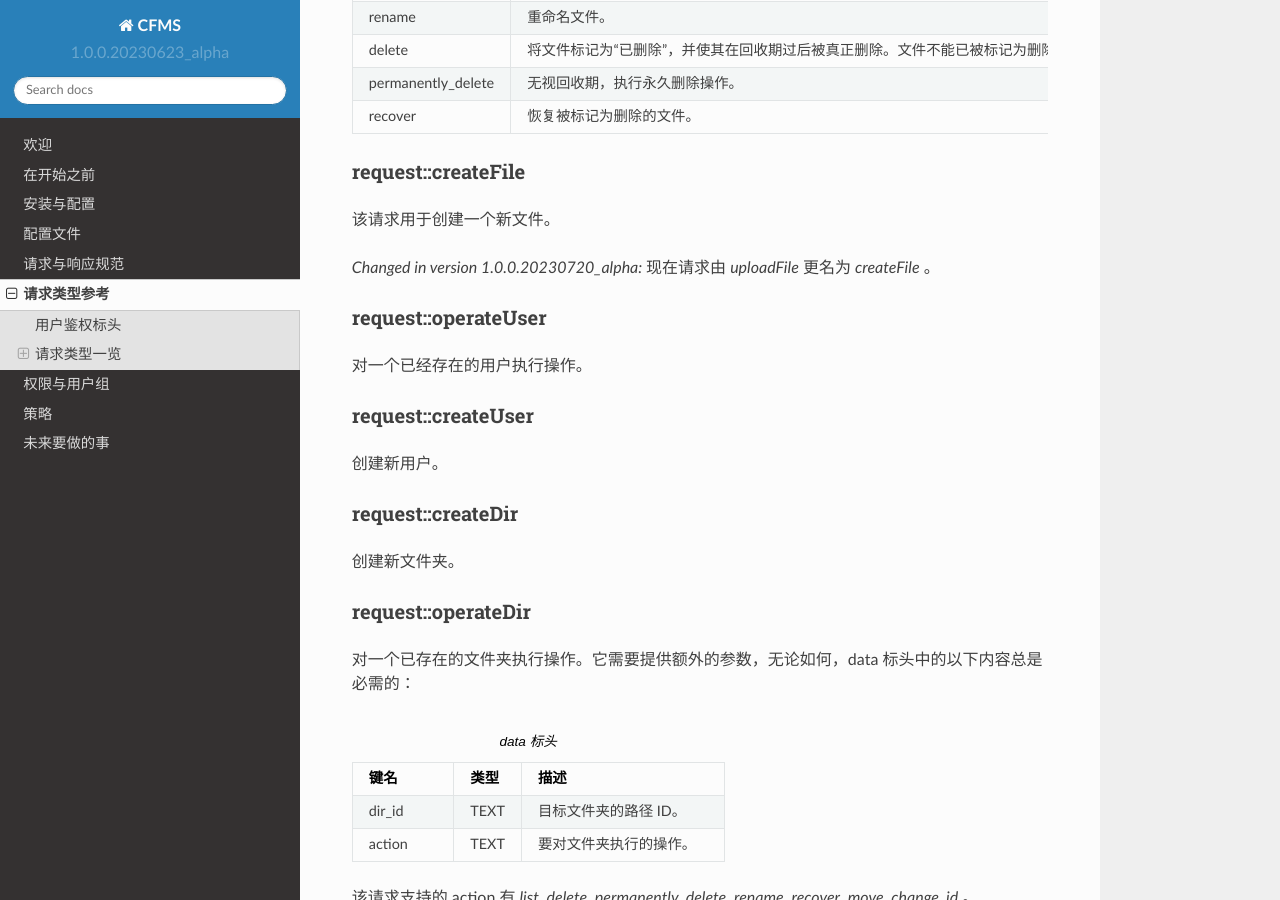
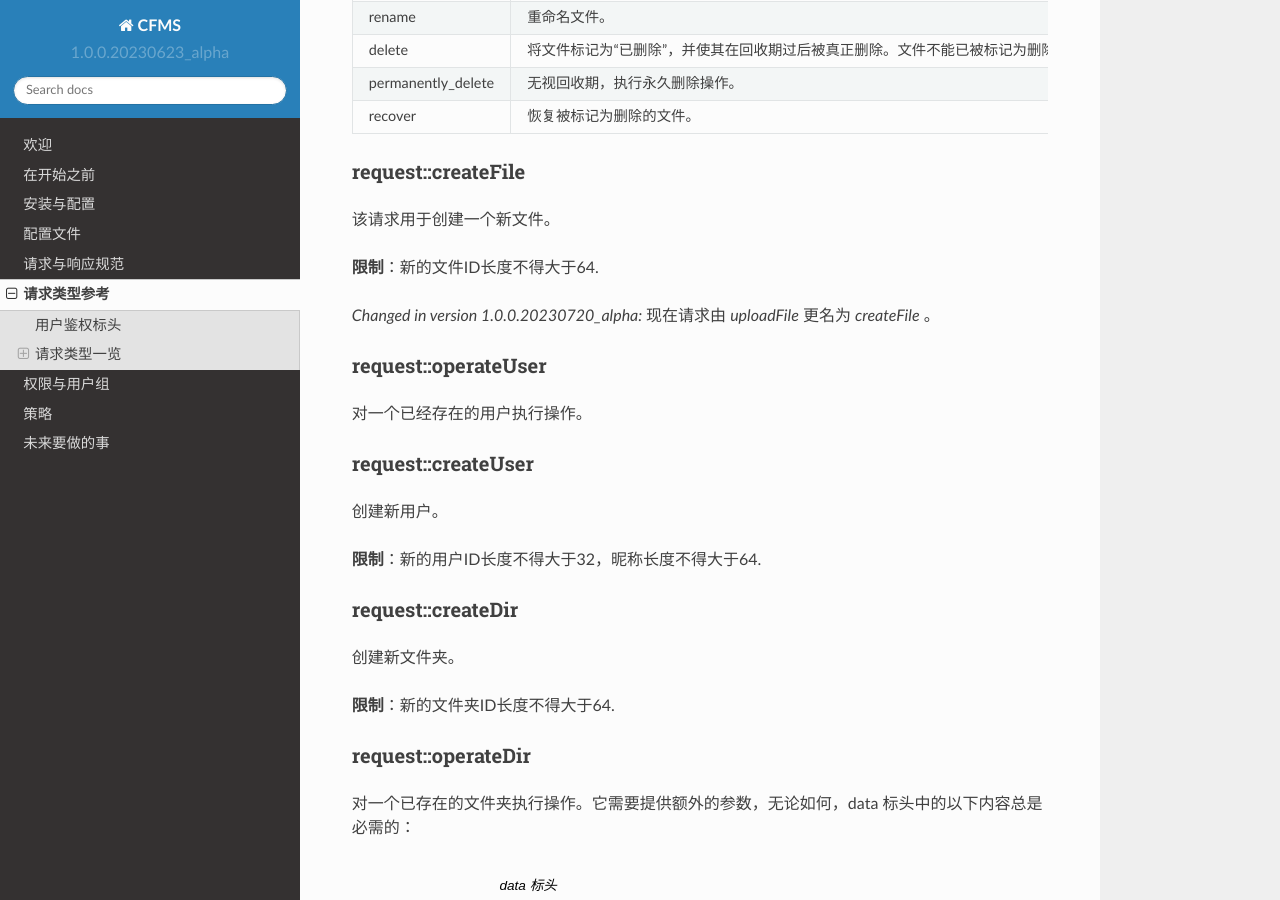
Before and after one commit to Creeper19472/cfms_server_doc, a Sphinx documentation site: the page built from docs/source/api_refs.rst, in a window 1280 px wide and 900 px high, scrolled down 3442 px. Built offline with Sphinx 7.4.7 and the Read the Docs theme 2.0.0, drawn with Linux system fonts in a browser that asks for light colours.

Commit message:
add api limitations

```diff
--- a/docs/source/api_refs.rst
+++ b/docs/source/api_refs.rst
@@ -242,6 +242,8 @@ request::createFile
 
 该请求用于创建一个新文件。
 
+**限制**：新的文件ID长度不得大于64.
+
 .. versionchanged:: 1.0.0.20230720_alpha
     现在请求由 `uploadFile` 更名为 `createFile` 。
 
@@ -256,12 +258,14 @@ request::createUser
 
 创建新用户。
 
+**限制**：新的用户ID长度不得大于32，昵称长度不得大于64.
 
 request::createDir
 ^^^^^^^^^^^^^^^^^^^^^^^^^^^^^^^^^
 
 创建新文件夹。
 
+**限制**：新的文件夹ID长度不得大于64.
 
 .. _operateDir:
 
@@ -354,6 +358,7 @@ request::createGroup
 
 创建用户组。
 
+**限制**：新的用户组名长度不得大于32.
 
 request::getUserProperties
 ^^^^^^^^^^^^^^^^^^^^^^^^^^^^^^^^^
```
